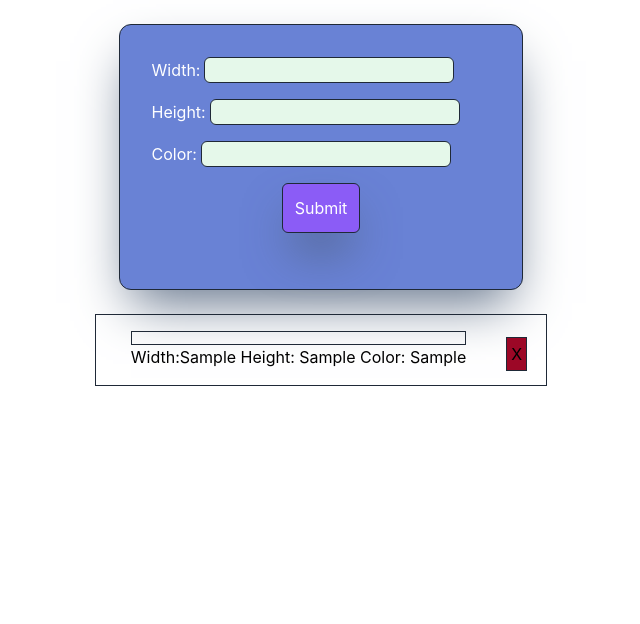
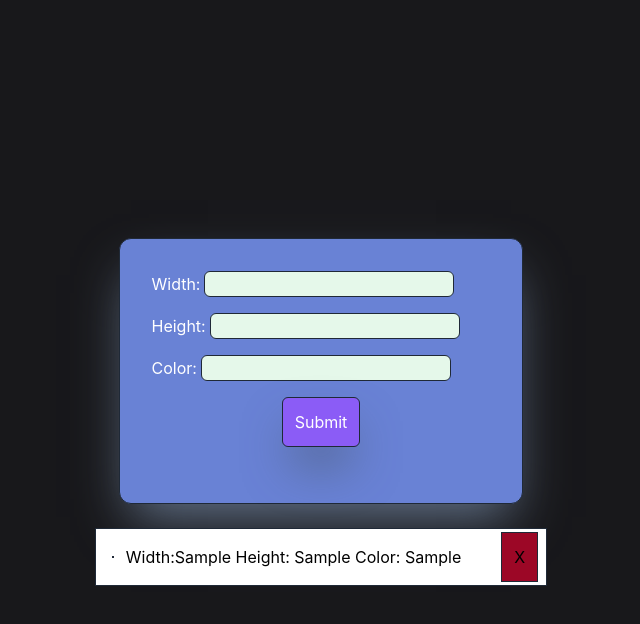
Before and after one commit to Valllerian/Box-Maker, a React (Create React App) app: page / in a window 1280 px wide. Both pictures are taken after typing "Sample", "Sample", "Sample" into the empty fields and a click on the input "Submit". Shown: the top 624 px of the page, without its empty margins (319-959 px from the left). Built offline with nearby package versions, Linux system fonts and the light colour scheme.

Commit message:
box div is restyled

```diff
--- a/src/App.js
+++ b/src/App.js
@@ -3,7 +3,7 @@ import Main from './Main/Main';
 
 function App() {
   return (
-    <div className="flex justify-center items-center">
+    <div className="flex justify-center items-center h-screen bg-[#18181b]">
       <Main />
     </div>
   );
--- a/src/Box/Box.jsx
+++ b/src/Box/Box.jsx
@@ -6,8 +6,8 @@ const Box = (props) => {
   let color = props.color;
 
   return (
-    <div className="p-4">
-      <div className="border border-gray-800 pb-3"
+    <div className="p-4 flex justify-center items-center" >
+      <div className="border border-gray-800 mr-3  "
         style={{
           backgroundColor: `${color}`,
           width: `${width}px`,
--- a/src/Main/Main.jsx
+++ b/src/Main/Main.jsx
@@ -93,14 +93,14 @@ const Main = () => {
         {boxArray[0]
           ? boxArray.map((box) => {
               return (
-                <div key={"hey"} className="flex justify-center items-center border border-gray-800">
+                <div key={"hey"} className="flex justify-center items-center border border-gray-800 bg-[#FFFFFF]">
                   <Box
                     // use new library for uuid for each key!
                     height={box.height.value}
                     width={box.width.value}
                     color={box.color.value}
                   />
-                  <button className="ml-6 mt-2 p-1 bg-[#9c0726] border border-gray-800" onClick={(e)=>deleteButton(e, box.height.value, box.width.value, box.color.value)}>X</button>
+                  <button className="ml-6 mr-2 p-3 bg-[#9c0726] border border-gray-800" onClick={(e)=>deleteButton(e, box.height.value, box.width.value, box.color.value)}>X</button>
                 </div>
               );
             })
```
